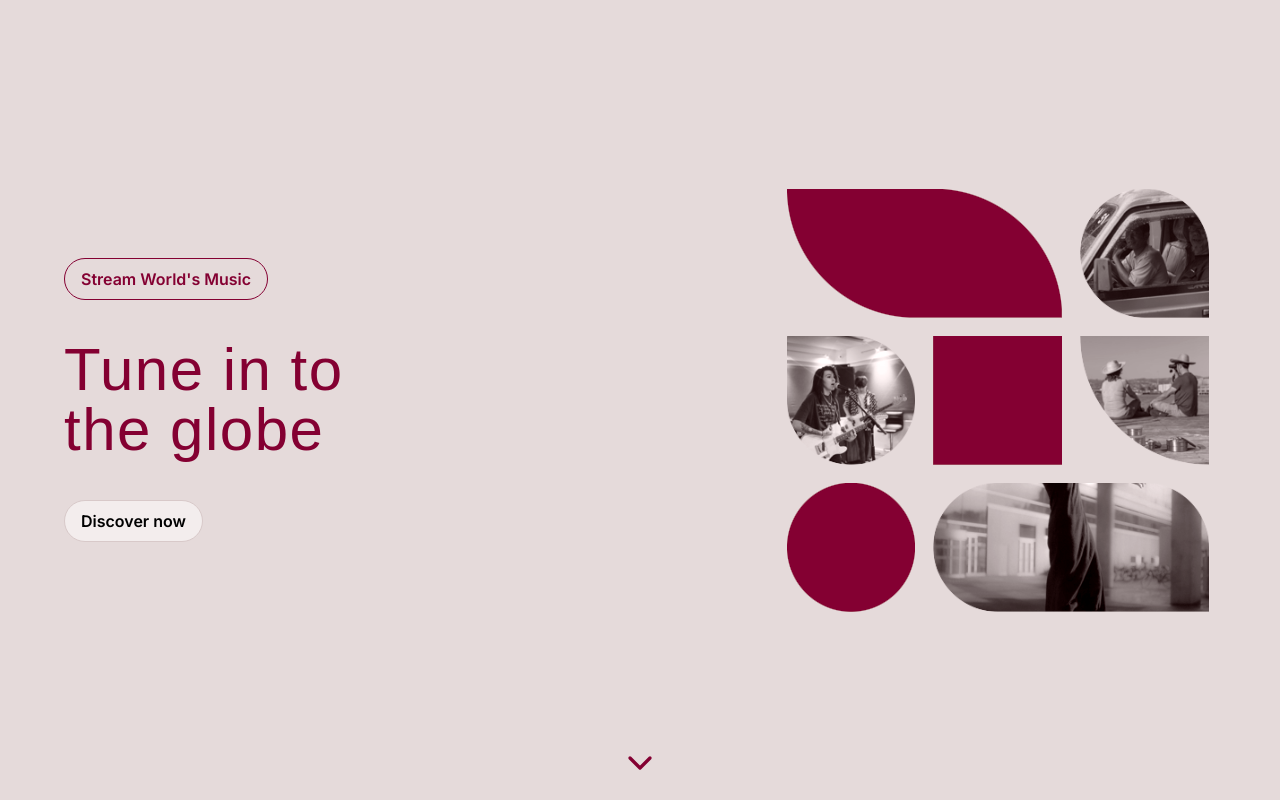
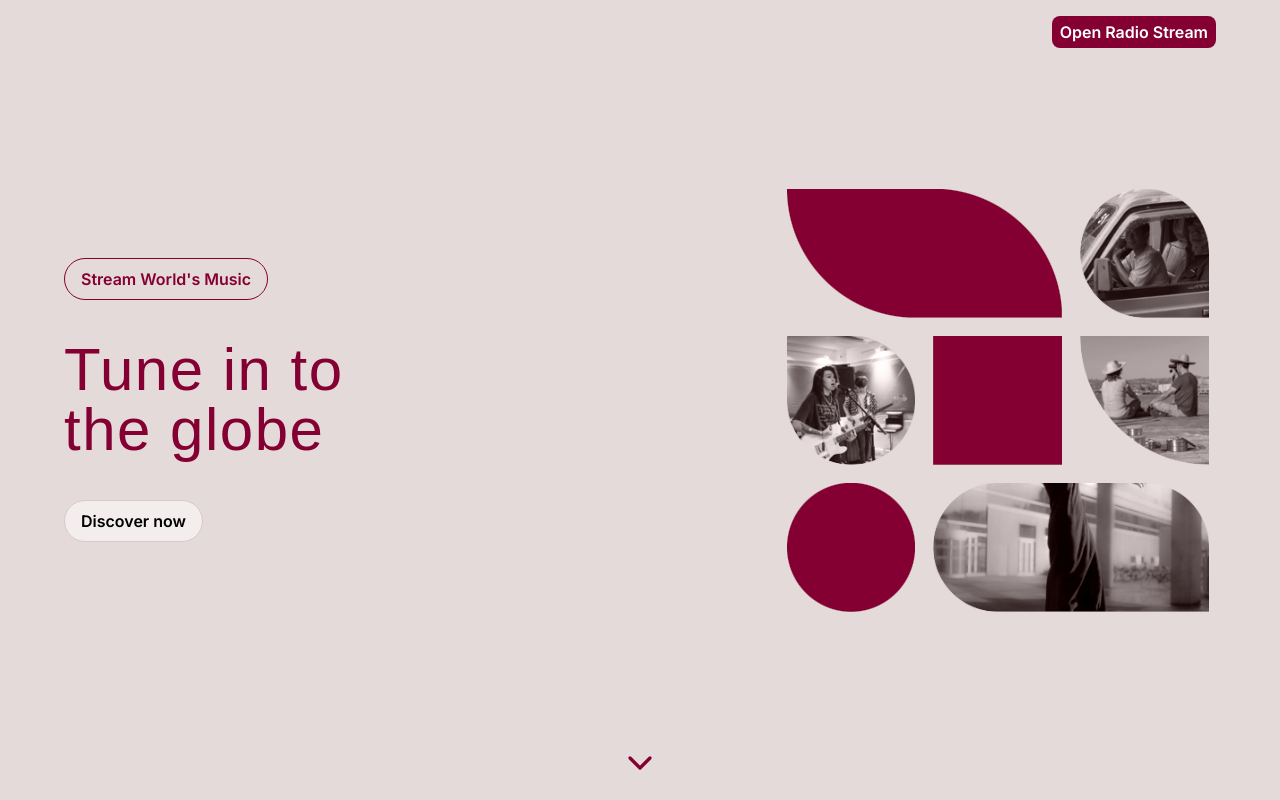
Before and after one commit to jakubabrahoim/Radio-Steam-v2, a Next.js app: page / in a window 1280 px wide. Shown: the top 800 px of the page. Built offline with nearby package versions, Linux system fonts and the light colour scheme; a web font is replaced by a local one.

Commit message:
add link to app on landing page

```diff
--- a/app/page.tsx
+++ b/app/page.tsx
@@ -3,6 +3,7 @@
 import MediaIllustration from '@/components/MediaIllustration';
 import { ChevronDown } from 'lucide-react';
 import { Dela_Gothic_One } from 'next/font/google';
+import Link from 'next/link';
 import { useRef } from 'react';
 
 const gothic = Dela_Gothic_One({ weight: '400', subsets: ['latin'] });
@@ -31,6 +32,15 @@ export default function Home() {
     return (
         <main className='flex min-h-screen flex-col items-center'>
             <section className='relative flex h-screen w-screen items-center justify-center bg-cream-200 p-6'>
+                <div className='absolute top-4 mx-auto flex w-full max-w-6xl items-center justify-end'>
+                    <Link
+                        href='/app'
+                        className='rounded-lg bg-fuchsia-900 px-2 py-1 font-semibold text-white transition-colors hover:bg-fuchsia-800'
+                    >
+                        Open Radio Stream
+                    </Link>
+                </div>
+
                 <div className='mx-auto flex w-full max-w-6xl flex-col items-center justify-between gap-8  md:flex-row md:gap-0'>
                     <div className='flex flex-col items-start justify-center gap-10'>
                         <span className='rounded-full border border-fuchsia-900 bg-transparent px-4 py-2 font-semibold text-fuchsia-900'>
--- a/package.json
+++ b/package.json
@@ -9,7 +9,6 @@
     "lint": "next lint"
   },
   "dependencies": {
-    "@next/font": "^13.4.7",
     "@radix-ui/react-slot": "^1.0.2",
     "@types/node": "20.3.1",
     "@types/react": "18.2.14",
```
Also changed, not shown: 1 other file (tests, documents, lock files or other folders).
